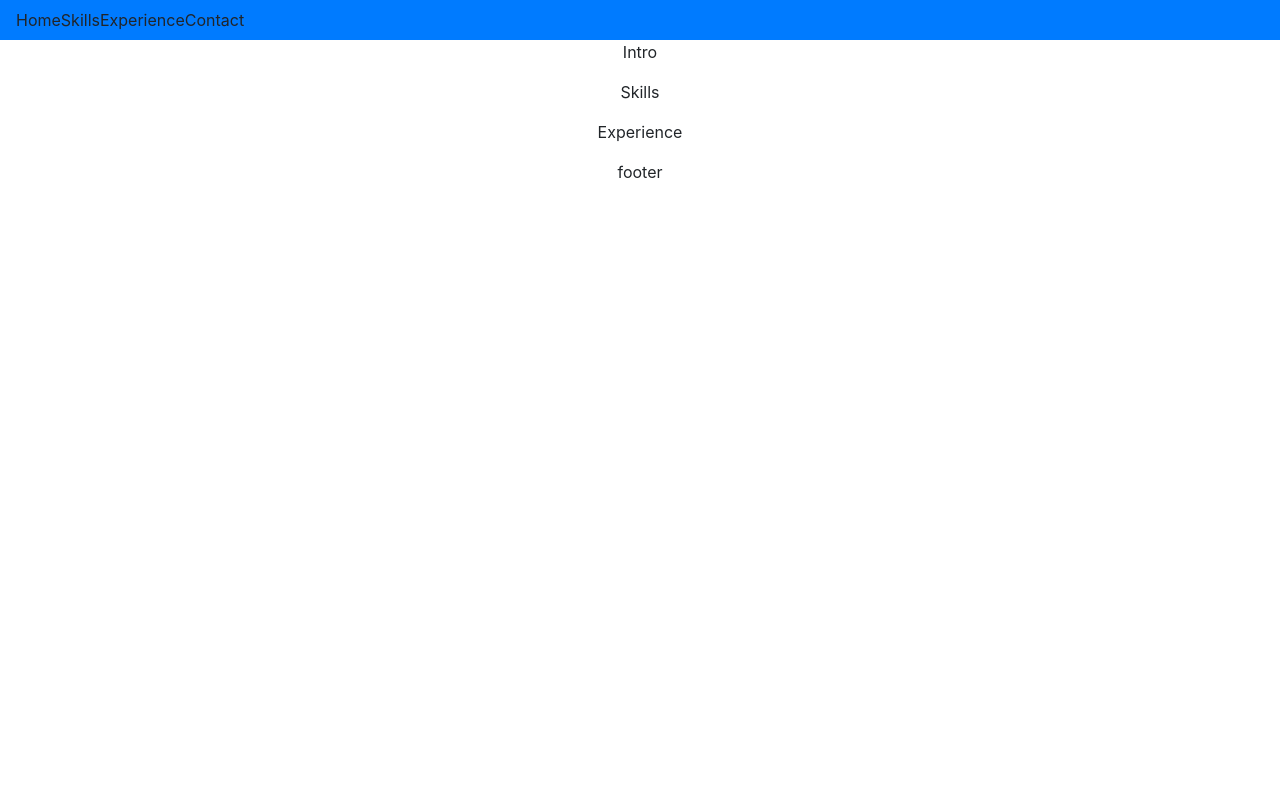
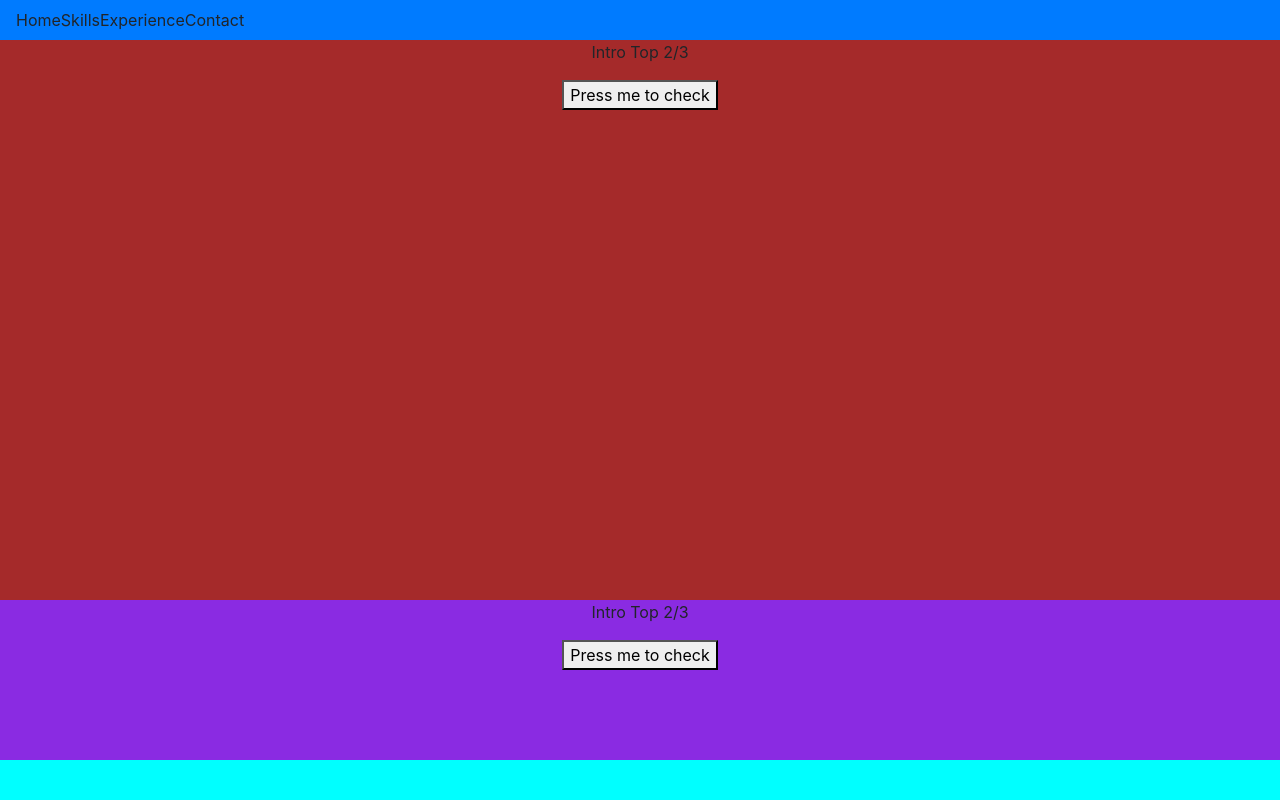
Before and after one commit to tsmithno2/Portfolio, a React (Create React App) app: page / in a window 1280 px wide. Shown: the top 800 px of the page. Built offline with nearby package versions, Linux system fonts and the light colour scheme.

Commit message:
got a basic css started up

```diff
--- a/src/App.js
+++ b/src/App.js
@@ -3,8 +3,8 @@ import "./App.css";
 import Experience from "./components/experience/Experience.js";
 import Footer from "./components/footer/Footer.js";
 import Header from "./components/header/Header.js";
-import Intro from "./components/intro/Intro.js";
 import Skills from "./components/skills/Skills.js";
+import Intro from "./components/intro/Intro";
 
 function App() {
   return (
--- a/src/components/intro/Intro.css
+++ b/src/components/intro/Intro.css
@@ -0,0 +1,17 @@
+.Intro {
+  height: 100vh;
+  width: 100vw;
+  background-color: aqua;
+}
+
+.TopIntro {
+  height: 70vh;
+  width: 100vw;
+  background-color: brown;
+}
+
+.BottomIntro {
+  height: 20vh;
+  width: 100vw;
+  background-color: blueviolet;
+}
--- a/src/components/intro/Intro.js
+++ b/src/components/intro/Intro.js
@@ -1,12 +1,42 @@
-import React, { useState, useEffect } from "react";
+import React, { useState, useEffect, Component } from "react";
 import "./Intro.css";
+import { render } from "@testing-library/react";
 
-function Intro() {
-  return (
-    <div>
-      <p>Intro</p>
-    </div>
-  );
+class Intro extends Component {
+  checkButtonClick() {
+    console.log("Big boy works");
+  }
+
+  check2ndButtonClick() {
+    console.log("Little Fella Works works");
+  }
+
+  render() {
+    return (
+      <div className="Intro">
+        <div className="TopIntro">
+          <p>Intro Top 2/3</p>
+          <button
+            onClick={() => {
+              this.checkButtonClick();
+            }}
+          >
+            Press me to check
+          </button>
+        </div>
+        <div className="BottomIntro">
+          <p>Intro Top 2/3</p>
+          <button
+            onClick={() => {
+              this.check2ndButtonClick();
+            }}
+          >
+            Press me to check
+          </button>
+        </div>
+      </div>
+    );
+  }
 }
 
 export default Intro;
```
